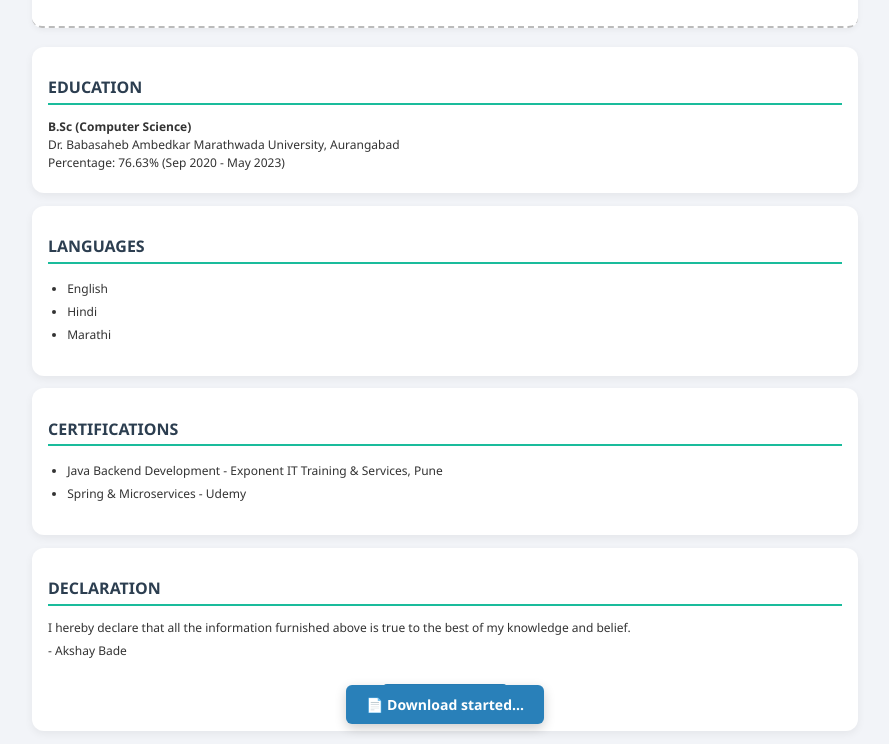
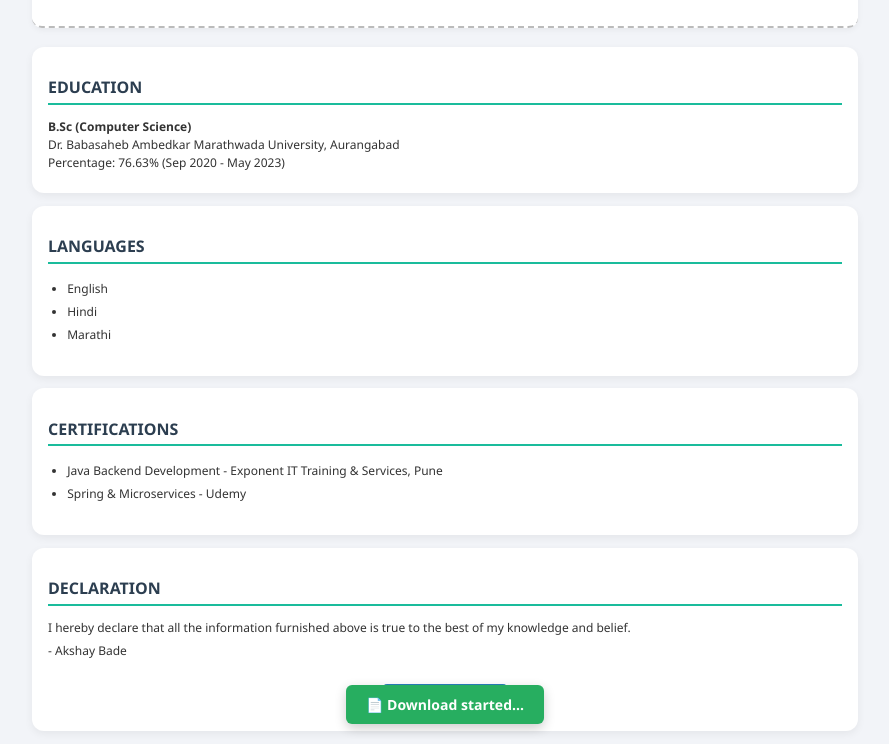
Before and after one commit to akshaybade9/resume, a plain HTML site: page index.html in a window 1280 px wide. Both pictures are taken after a click on the button "Download PDF". Shown: the part 1611-2355 px from the top of the page, without its empty margins (195-1084 px from the left). Drawn offline with nearby package versions, Linux system fonts and the light colour scheme.

Commit message:
Update index.html

```diff
--- a/index.html
+++ b/index.html
@@ -268,7 +268,7 @@ async function generatePDF() {
 };
 
 
-  showMessage("📄 Download started...", '#2980b9');
+  showMessage("📄 Download started...", '#27ae60');
 
   const { jsPDF } = window.jspdf;
   const pdf = new jsPDF('p', 'pt', 'a4');
```
